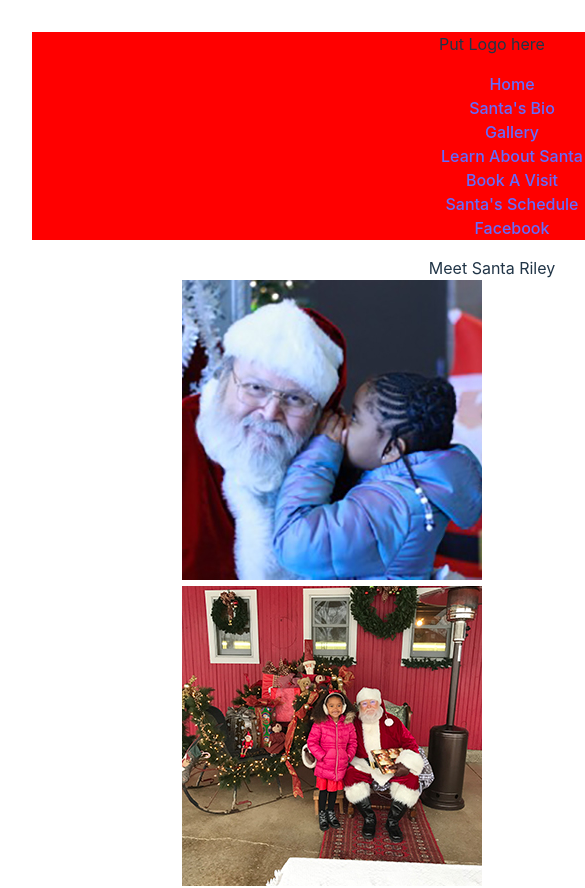
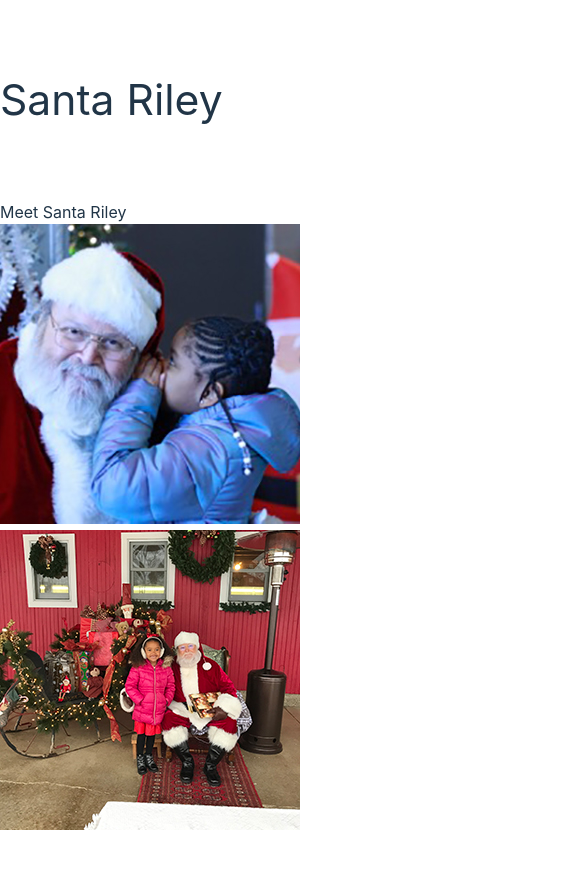
Before and after one commit to LaithsPage/my-Web-Dev-Learning, a React (Vite) app in the folder myFirstReactSite/: page / in a window 390 px wide. Shown: the top 888 px of the page, 585 px wide, since content can reach past the window. Built offline with nearby package versions, Linux system fonts and the light colour scheme.

Commit message:
preparing to create responsive web design

```diff
--- a/myFirstReactSite/src/index.css
+++ b/myFirstReactSite/src/index.css
@@ -12,6 +12,7 @@
   -webkit-font-smoothing: antialiased;
   -moz-osx-font-smoothing: grayscale;
   -webkit-text-size-adjust: 100%;
+
 }
 
 a {
@@ -68,14 +69,6 @@ button:focus-visible {
   }
 }
 
- nav {
-  background-color: cadetblue;
- }
-
-.nav-bar > ul {
-  list-style: none;
-}
-
 .main-grid {
   display: grid;
   grid-template-columns: 2fr 1fr;
--- a/myFirstReactSite/src/main.jsx
+++ b/myFirstReactSite/src/main.jsx
@@ -1,11 +1,9 @@
 import React from 'react'
 import ReactDOM from 'react-dom/client'
-import App from './App.jsx'
 import Nav from './nav.jsx'
 import MainContent from './MainContent.jsx'
 import Footer from './footer.jsx'
 import './index.css'
-import './nav.css'
 
 /* const links = [
   "index.html", "Santa's Bio", "Gallery",
--- a/myFirstReactSite/src/nav.css
+++ b/myFirstReactSite/src/nav.css
@@ -1,4 +1,14 @@
-nav {
-    background-color: red;
+* {
     list-style: none;
 }
+
+.nav-bar {
+    display: flex;
+    justify-content: space-between;
+    align-items: center;
+}
+
+.logo {
+    font-size: 42.6333px;
+    line-height: 56.8167px;
+}
--- a/myFirstReactSite/src/nav.jsx
+++ b/myFirstReactSite/src/nav.jsx
@@ -21,6 +21,7 @@ div
  */
 
 /* function creates the links for the nav bar */
+import './nav.css'
 function ListOfLinks({arrayOfLinks}) {
 
     function handleMouseOver() {
@@ -28,9 +29,9 @@ function ListOfLinks({arrayOfLinks}) {
     }
 
     return (
-        <ul>
+        <ul className="nav-list">
             {arrayOfLinks.map(({link, text, id}) => (
-            <li key={id}><a href={link} onMouseOver={handleMouseOver}>{text}</a>
+            <li key={id}><a href={link} /* onMouseOver={handleMouseOver} */>{text}</a>
             </li>
             ))}
         </ul>
@@ -39,7 +40,7 @@ function ListOfLinks({arrayOfLinks}) {
 
 function Logo() {
     return (
-        <div>Put Logo here</div>
+        <div className="logo">Santa Riley</div>
     )
 }
 
```
